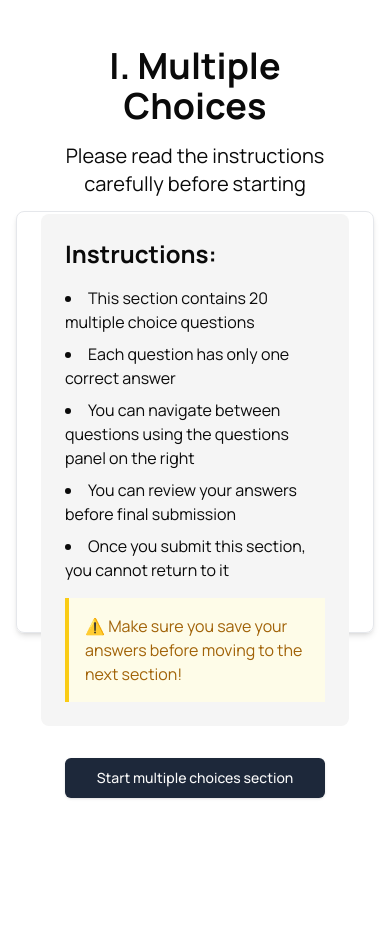
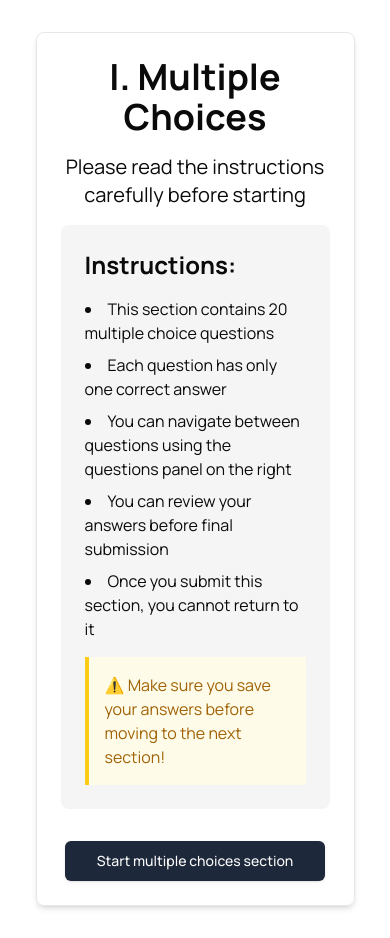
Before and after one commit to nauqh/cse-exam, a Next.js app: page /exams/1/multichoice in a window 390 px wide. Before the commit the page ends 844 px from the top, so only its background shows below. Built offline with nearby package versions, Linux system fonts and the light colour scheme.

Commit message:
feat(sql output): config responsive

```diff
--- a/src/app/exams/[examId]/multichoice/MultiChoiceIntroClient.tsx
+++ b/src/app/exams/[examId]/multichoice/MultiChoiceIntroClient.tsx
@@ -11,7 +11,8 @@ export default function MultiChoiceIntroClient({ examId }: { examId: string }) {
 	};
 
 	return (
-		<div className="w-full max-w-7xl p-6 h-[50vh] border border-gray-200 rounded-lg shadow-md flex flex-col space-y-4 justify-center">
+		<div className="w-[90vw] px-4 py-8">
+			<div className="p-6 border border-gray-200 rounded-lg shadow-md flex flex-col space-y-4 justify-center">
 				<div className="text-center space-y-4">
 					<h1 className="text-4xl font-bold">I. Multiple Choices</h1>
 					<p className="text-xl">
@@ -24,7 +25,8 @@ export default function MultiChoiceIntroClient({ examId }: { examId: string }) {
 						<h2 className="text-2xl font-bold">Instructions:</h2>
 						<ul className="list-disc list-inside space-y-2">
 							<li>
-							This section contains 20 multiple choice questions
+								This section contains 20 multiple choice
+								questions
 							</li>
 							<li>Each question has only one correct answer</li>
 							<li>
@@ -32,28 +34,34 @@ export default function MultiChoiceIntroClient({ examId }: { examId: string }) {
 								questions panel on the right
 							</li>
 							<li>
-							You can review your answers before final submission
+								You can review your answers before final
+								submission
 							</li>
 							<li>
-							Once you submit this section, you cannot return to
-							it
+								Once you submit this section, you cannot return
+								to it
 							</li>
 						</ul>
 
 						<div className="bg-yellow-50 border-l-4 border-yellow-400 p-4 mt-6">
 							<p className="text-yellow-700">
-							⚠️ Make sure you save your answers before moving to
-							the next section!
+								⚠️ Make sure you save your answers before moving
+								to the next section!
 							</p>
 						</div>
 					</div>
 
 					<div className="text-center mt-8">
-					<Button size="lg" className="px-8" onClick={handleStart}>
+						<Button
+							size="lg"
+							className="px-8"
+							onClick={handleStart}
+						>
 							Start multiple choices section
 						</Button>
 					</div>
 				</div>
 			</div>
+		</div>
 	);
 }
--- a/src/app/exams/[examId]/multichoice/[id]/MultiChoiceClient.tsx
+++ b/src/app/exams/[examId]/multichoice/[id]/MultiChoiceClient.tsx
@@ -135,7 +135,7 @@ export default function MultiChoiceClient({
 	const parts = processMarkdown(currentQuestion.question);
 
 	return (
-		<div className="w-full rounded-lg shadow-sm border p-6 2xl:w-[80vw]">
+		<div className="w-[80vw] rounded-lg shadow-sm border p-6">
 			{currentQuestion ? (
 				<div className="grid grid-cols-12 gap-4">
 					<div className="col-span-9 grid grid-rows-[auto_1fr] gap-4">
--- a/src/app/exams/[examId]/multichoice/layout.tsx
+++ b/src/app/exams/[examId]/multichoice/layout.tsx
@@ -7,7 +7,7 @@ export default function MultichoiceLayout({
 	children: React.ReactNode;
 }>) {
 	return (
-		<div className="min-h-screen flex items-center justify-center px-4 py-8 max-w[90vw] mx-auto">
+		<div className="min-h-screen flex items-center justify-center max-w[90vw] mx-auto">
 			{children}
 		</div>
 	);
--- a/src/app/exams/[examId]/problem/ProblemIntro.tsx
+++ b/src/app/exams/[examId]/problem/ProblemIntro.tsx
@@ -14,7 +14,8 @@ export default function ProblemIntro({ examId }: { examId: string }) {
 	};
 
 	return (
-		<section className="container max-w-7xl mx-auto p-12 space-y-8 border border-gray-200 rounded-lg shadow-md">
+		<div className="w-[90vw] px-4 py-8">
+			<div className="p-6 border border-gray-200 rounded-lg shadow-md flex flex-col space-y-4 justify-center">
 				<div className="text-center space-y-4">
 					<h1 className="text-4xl font-bold">II. Problem Section</h1>
 					<p className="text-xl text-primary">
@@ -42,6 +43,7 @@ export default function ProblemIntro({ examId }: { examId: string }) {
 						</Button>
 					</div>
 				</div>
-		</section>
+			</div>
+		</div>
 	);
 }
--- a/src/app/page.tsx
+++ b/src/app/page.tsx
@@ -219,7 +219,7 @@ export default function Home() {
 
 						<div className="hidden md:block"></div>
 
-						<div className="justify-self-end">
+						<div className="md:justify-self-end">
 							<h3 className="text-lg font-semibold">About</h3>
 							<ul className="mt-4 space-y-2 text-gray-600">
 								<li>
@@ -249,7 +249,7 @@ export default function Home() {
 							</ul>
 						</div>
 
-						<div className="justify-self-end">
+						<div className="md:justify-self-end">
 							<h3 className="text-lg font-semibold">
 								Follow us on
 							</h3>
```
Lines whose indentation alone changed are shown as unchanged.
